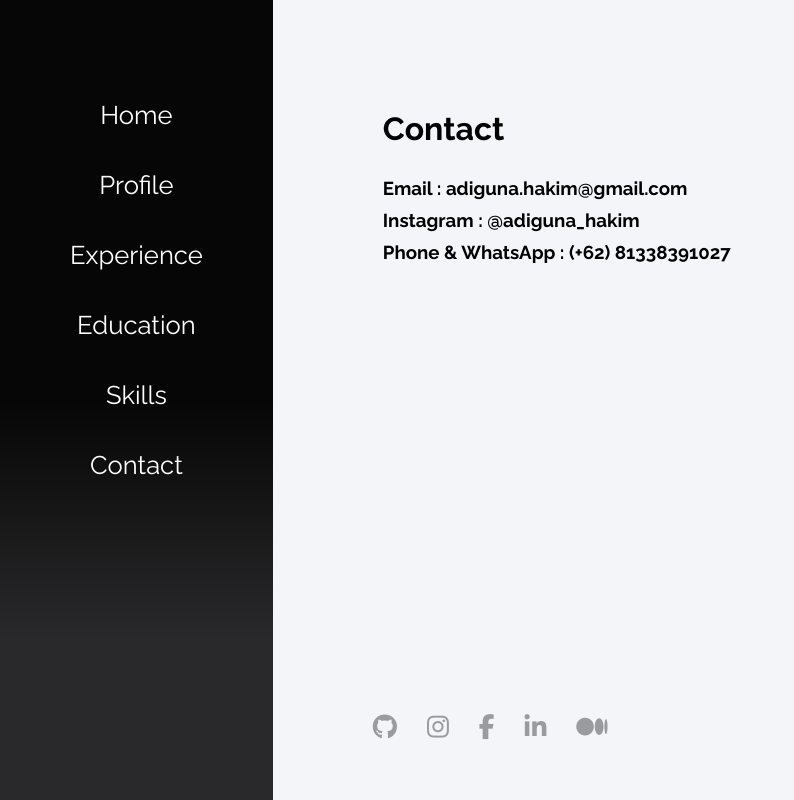
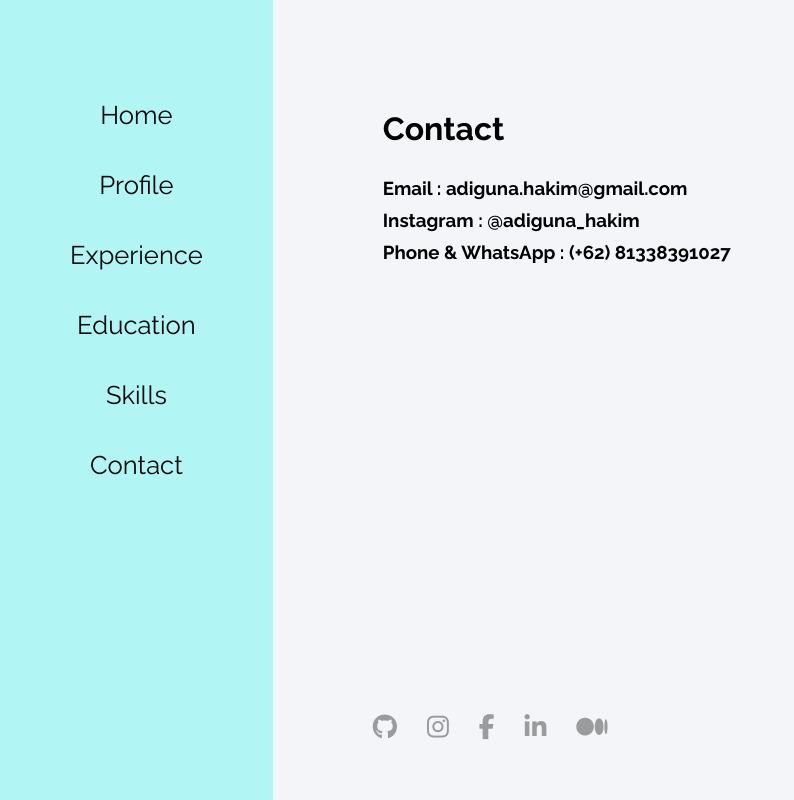
Before and after one commit to AdigunaHakim/personal-portofolio, a React (Create React App) app: page /contact in a window 1280 px wide. Shown: the whole page, without its empty margins (0-794 px from the left). Built offline with nearby package versions, Linux system fonts and the light colour scheme.

Commit message:
change color

```diff
--- a/src/App.css
+++ b/src/App.css
@@ -24,8 +24,8 @@ nav
 {
   padding:60px 30px 0px 30px ;
   flex:var(--sidebar-flex);
-  background: rgb(7, 8, 8);
-  background: linear-gradient(180deg, rgb(7, 6, 6) 50%, rgb(41, 41, 43) 80%);
+  background: rgb(177, 245, 245);
+  background: linear-gradient(180deg, rgb(177, 245, 245) 50%, rgb(177, 245, 245) 80%);
 }
 .condiv
 {
@@ -59,7 +59,7 @@ nav ul{
   text-align: center;
   list-style-type: none;
   text-decoration: none;
-  color: white !important;
+  color: rgb(8, 8, 8) !important;
 }
 nav ul li
 {
@@ -69,7 +69,7 @@ nav ul li
 a
 {
   text-decoration: none;
-  color: white;
+  color: rgb(7, 7, 7);
 }
 
 .subtopic
--- a/src/components/Social.js
+++ b/src/components/Social.js
@@ -5,7 +5,7 @@ class Social extends Component {
     return (
       <div class="social">
         <a
-          href="https://github.com/naaficodes"
+          href="https://github.com/AdigunaHakim"
           target="_blank"
           rel="noopener noreferrer"
         >
```
